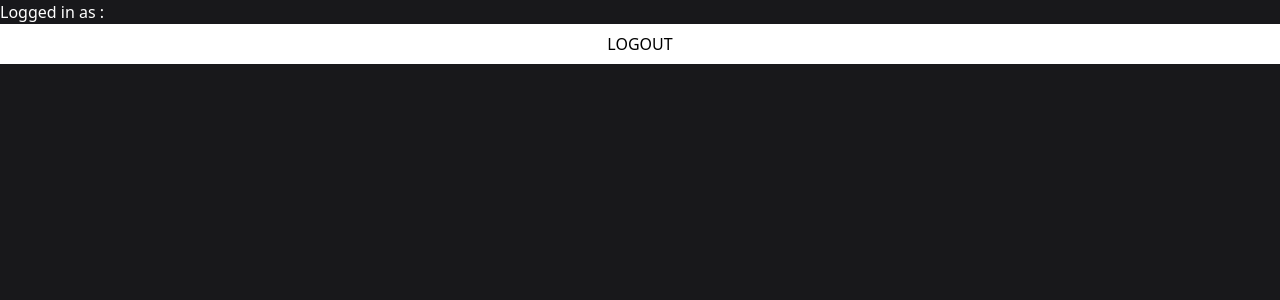
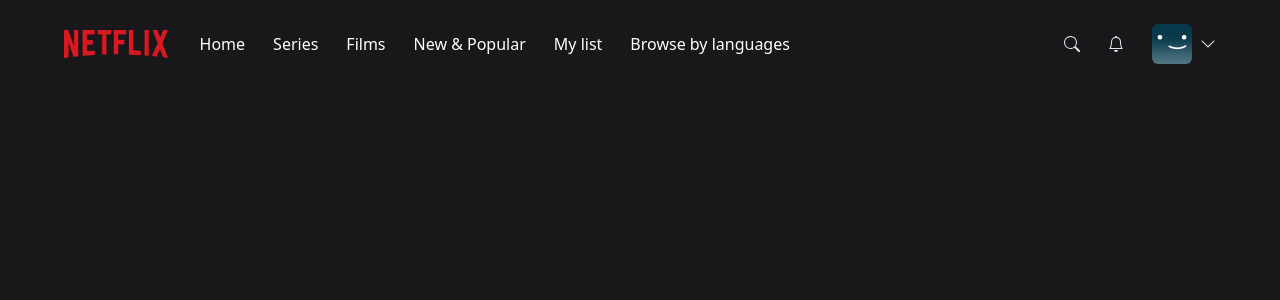
Before and after one commit to AlinOrobet/netflix-clone-full-stack, a Next.js app: page / in a window 1280 px wide. Shown: the top 300 px of the page. Built offline with nearby package versions, Linux system fonts and the light colour scheme; no server answers; the database is empty; sample sign-in values are in the browser's storage.

Commit message:
Navbar Component

```diff
--- /dev/null
+++ b/components/AccountMenu.tsx
@@ -0,0 +1,31 @@
+import React from "react";
+import {signOut} from "next-auth/react";
+
+interface AccountMenuProps {
+  visible?: boolean;
+}
+
+const AccountMenu: React.FC<AccountMenuProps> = ({visible}) => {
+  if (!visible) {
+    return null;
+  }
+  return (
+    <div className="bg-black w-56 absolute top-14 right-0 py-5 flex flex-col border-2 border-gray-800">
+      <div className="flex flex-col gap-3">
+        <div className="px-3 group/item flex flex-row gap-3 items-center w-full">
+          <img src="/images/default-slate.png" alt="profile" className="w-8 rounded-md" />
+          <p className="text-white text-sm group-hover/item:underline">Username</p>
+        </div>
+        <hr className="bg-gray-600 border-0 h-px my-4" />
+        <div
+          onClick={() => signOut()}
+          className="px-3 text-center text-white text-sm hover:underline"
+        >
+          Sign out of Netflix
+        </div>
+      </div>
+    </div>
+  );
+};
+
+export default AccountMenu;
--- /dev/null
+++ b/components/MobileMenu.tsx
@@ -0,0 +1,24 @@
+import React from "react";
+
+interface MobileMenuProps {
+  visible?: boolean;
+  navbarItems: Array<any>;
+}
+const MobileMenu: React.FC<MobileMenuProps> = ({visible, navbarItems}) => {
+  if (!visible) {
+    return null;
+  }
+  return (
+    <div className="bg-black w-56 absolute top-8 left-0 py-5 flex flex-col border-2 border-gray-800">
+      <div className="flex flex-col gap-4">
+        {navbarItems.map((item) => (
+          <div key={item.label} className="px-3 text-center text-white hover:underline">
+            {item.label}
+          </div>
+        ))}
+      </div>
+    </div>
+  );
+};
+
+export default MobileMenu;
--- /dev/null
+++ b/components/Navbar.tsx
@@ -0,0 +1,100 @@
+import NavbarItem from "./NavbarItem";
+import {BsBell, BsChevronDown, BsSearch} from "react-icons/bs";
+import MobileMenu from "./MobileMenu";
+import {useCallback, useEffect, useState} from "react";
+import AccountMenu from "./AccountMenu";
+
+const TOP_OFFSET = 66;
+
+const Navbar = () => {
+  const navbarItems = [
+    {
+      label: "Home",
+    },
+    {
+      label: "Series",
+    },
+    {
+      label: "Films",
+    },
+    {
+      label: "New & Popular",
+    },
+    {
+      label: "My list",
+    },
+    {
+      label: "Browse by languages",
+    },
+  ];
+  const [showBackground, setShowBackground] = useState(false);
+  useEffect(() => {
+    const handleScroll = () => {
+      if (window.scrollY >= TOP_OFFSET) {
+        setShowBackground(true);
+      } else {
+        setShowBackground(false);
+      }
+    };
+    window.addEventListener("scroll", handleScroll);
+    return () => {
+      window.removeEventListener("scroll", handleScroll);
+    };
+  }, []);
+  const [showMobileMenu, setShowMobileMenu] = useState(false);
+  const toggleMobileMenu = useCallback(() => {
+    setShowMobileMenu((current) => !current);
+  }, []);
+  const [showAccountMenu, setShowAccountMenu] = useState(false);
+  const toggleAccountMenu = useCallback(() => {
+    setShowAccountMenu((current) => !current);
+  }, []);
+  return (
+    <nav className="w-full fixed z-40">
+      <div
+        className={`px-4 md:px-16 py-6 flex flex-row items-center transition duration-500 ${
+          showBackground ? "bg-zinc-900 bg-opacity-90" : ""
+        }`}
+      >
+        <img src="/images/logo.png" alt="logo" className="h-4 lg:h-7" />
+        <div className="flex flex-row ml-8 gap-7 hidden lg:flex">
+          {navbarItems.map((item) => (
+            <NavbarItem key={item.label} label={item.label} />
+          ))}
+        </div>
+        <div
+          onClick={toggleMobileMenu}
+          className="lg:hidden flex flex-row items-center gap-2 ml-8 cursor-pointer relative"
+        >
+          <p className="text-white text-sm">Browse</p>
+          <BsChevronDown
+            className={`text-white transition ${showMobileMenu ? "rotate-180" : "rotate-0"}`}
+          />
+          <MobileMenu visible={showMobileMenu} navbarItems={navbarItems} />
+        </div>
+        <div className="flex flex-row ml-auto gap-7 items-center">
+          <div className="text-gray-200 hover:text-gray-300 cursor-pointer transition">
+            <BsSearch />
+          </div>
+          <div className="text-gray-200 hover:text-gray-300 cursor-pointer transition">
+            <BsBell />
+          </div>
+          <div
+            onClick={toggleAccountMenu}
+            className="flex flex-row items-center gap-2 cursor-pointer relative"
+          >
+            <div className="w-6 h-6 lg:w-10 lg:h-10 rounded-md overflow-hidden">
+              <img src="/images/default-slate.png" alt="profile" />
+            </div>
+            <BsChevronDown
+              className={`text-white transition ${showAccountMenu ? "rotate-180" : "rotate-0"}`}
+            />
+            <AccountMenu visible={showAccountMenu} />
+          </div>
+        </div>
+      </div>
+    </nav>
+  );
+};
+
+export default Navbar;
--- /dev/null
+++ b/components/NavbarItem.tsx
@@ -0,0 +1,11 @@
+import React from "react";
+
+interface NavbarItemProps {
+  label: string;
+}
+
+const NavbarItem: React.FC<NavbarItemProps> = ({label}) => {
+  return <div className="text-white cursor-pointer hover:text-gray-300 transition">{label}</div>;
+};
+
+export default NavbarItem;
--- a/pages/index.tsx
+++ b/pages/index.tsx
@@ -1,6 +1,6 @@
-import useCurrentUser from "@/hooks/useCurrentUser";
+import Navbar from "@/components/Navbar";
 import {NextPageContext} from "next";
-import {getSession, signOut} from "next-auth/react";
+import {getSession} from "next-auth/react";
 
 export async function getServerSideProps(context: NextPageContext) {
   const session = await getSession(context);
@@ -19,13 +19,9 @@
 }
 
 export default function Home() {
-  const {data: user} = useCurrentUser();
   return (
-    <div className="">
-      <p className="text-white">Logged in as : {user?.name}</p>
-      <button onClick={() => signOut()} className="h-10 w-full bg-white">
-        LOGOUT
-      </button>
-    </div>
+    <>
+      <Navbar />
+    </>
   );
 }
```
